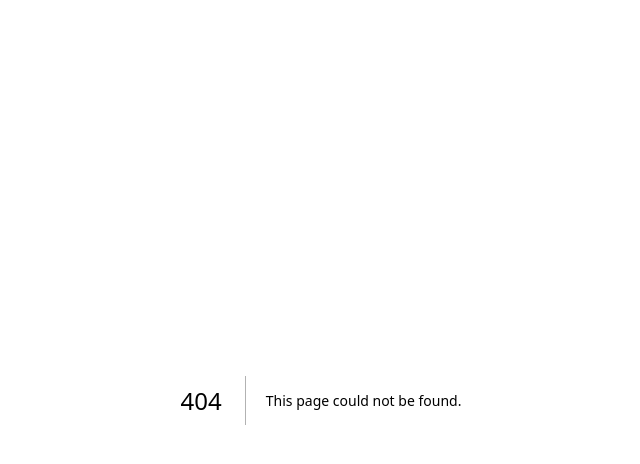
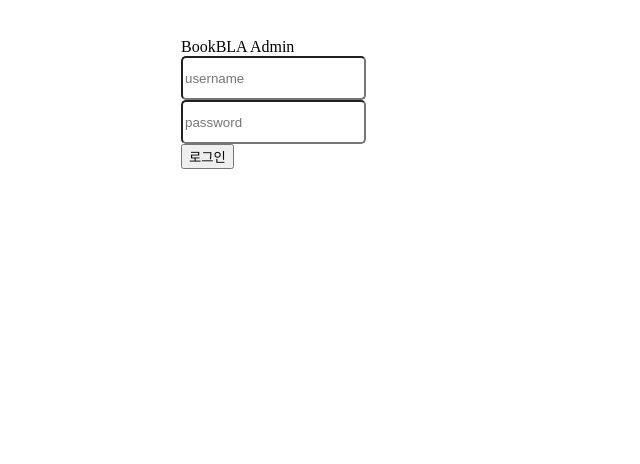
Before and after one commit to Bookbla0/admin, a Next.js app: page /login in a window 1280 px wide. Before the commit this address had no page. Shown: the top 464 px of the page, without its empty margins (319-959 px from the left). Built offline with nearby package versions, Linux system fonts and the light colour scheme.

Commit message:
feat: 로그인 뷰 구현

```diff
--- a/package.json
+++ b/package.json
@@ -1,5 +1,5 @@
 {
-  "name": "cappucino-bookbla admin",
+  "name": "cappucino",
   "version": "0.1.0",
   "private": true,
   "scripts": {
--- a/pages/_document.js
+++ b/pages/_document.js
@@ -2,7 +2,7 @@
 
 export default function Document() {
   return (
-    <Html lang="en">
+    <Html lang="ko">
       <Head />
       <body>
         <Main />
--- a/pages/index.js
+++ b/pages/index.js
@@ -1,12 +1,10 @@
-
-
 
 export default function Home() {
   return (
     <>
       <div>
-        어드민 페이지
+        북블라 어드민 페이지~
       </div>
     </>
-      );
+  );
 }
--- /dev/null
+++ b/pages/login/index.js
@@ -0,0 +1,46 @@
+import React from 'react';
+import styled from 'styled-components';
+
+export default function Login() {
+  return (
+    <Conatiner>
+      <LoginForm>
+        <Form action="/admin/login" method="post">
+            BookBLA Admin
+          <div className="form-group">
+            <FormControl type="text" placeholder="username" required="required" name="username" />
+          </div>
+          <div className="form-group">
+            <FormControl type="password" placeholder="password" required="required" name="password" />
+          </div>
+          <div className="form-group">
+            <button type="submit">
+              로그인
+            </button>
+          </div>
+        </Form>
+      </LoginForm>
+    </Conatiner>
+  );
+};
+
+const Conatiner = styled.div`
+  display : flex;
+  justify-content: center;
+  align-items: center;
+`;
+
+const LoginForm = styled.div`
+  width: 340px;
+`;
+
+
+const Form = styled.form`
+  margin-bottom: 15px;
+  padding: 30px;
+`;
+
+const FormControl = styled.input`
+  min-height: 38px;
+  border-radius: 5px;
+`;
```
Also changed, not shown: 2 other files (tests, documents, lock files or other folders).
